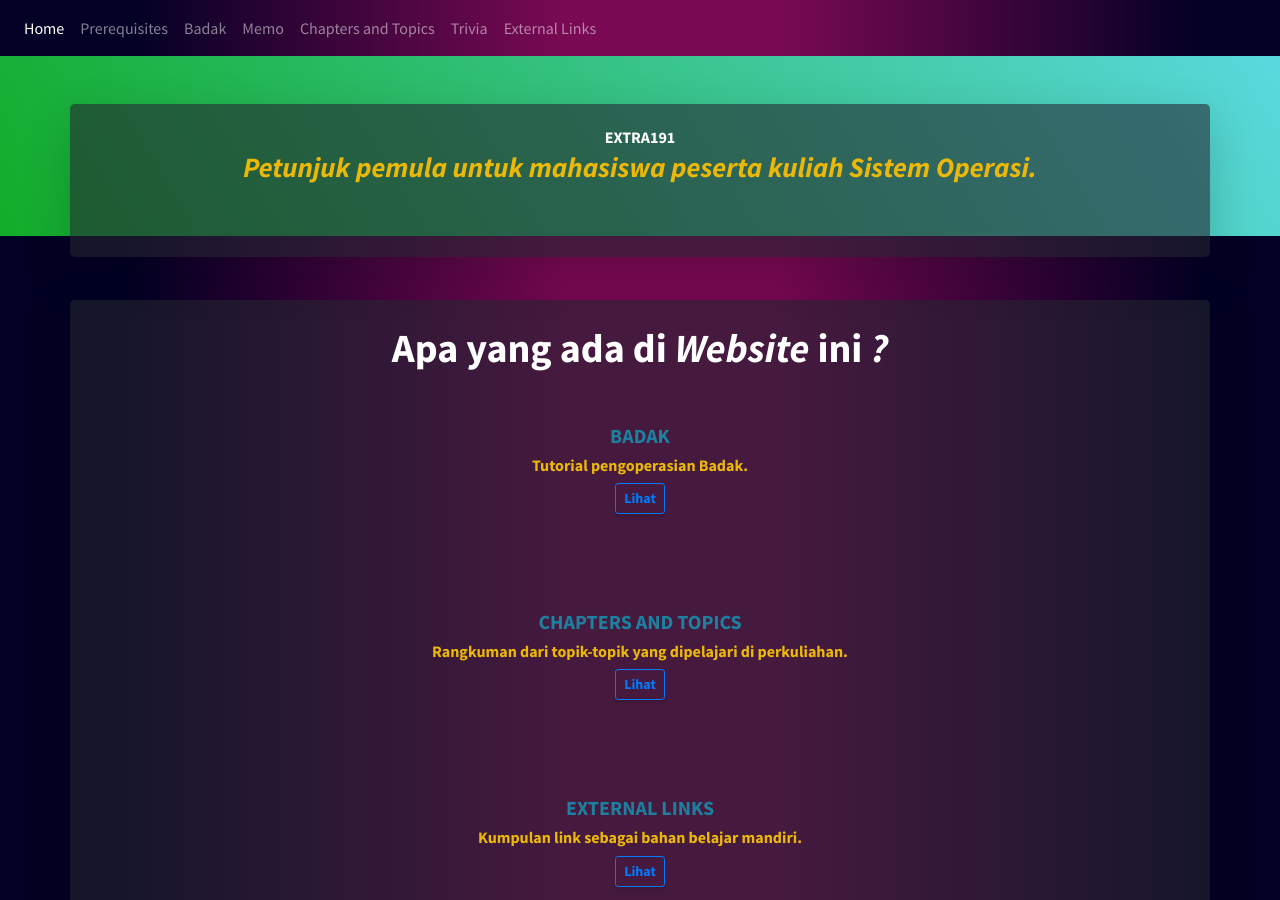
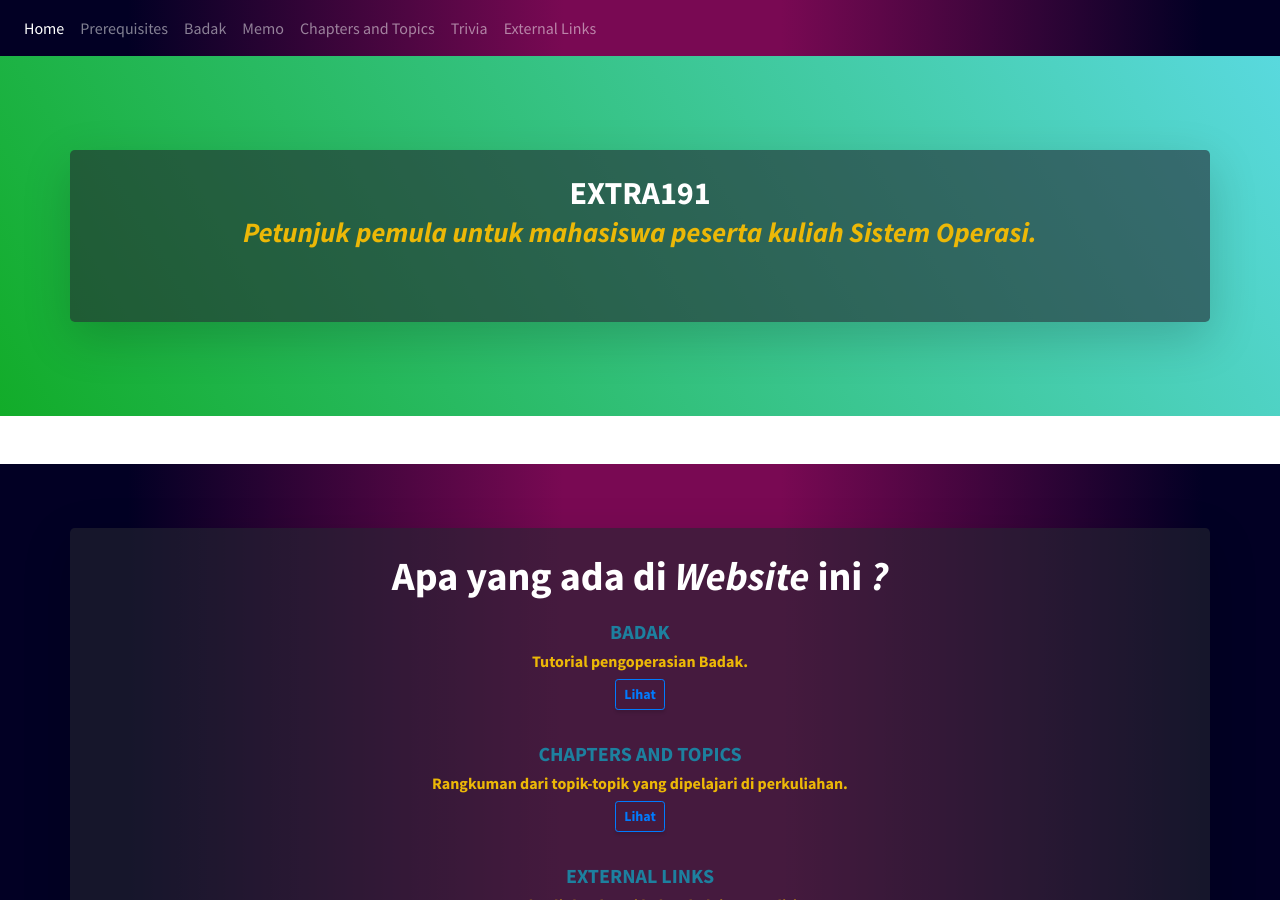
Before and after one commit to andriansyahp/extra191, a Jekyll site: the page built from index.html, in a window 1280 px wide and 900 px high. Built offline with Jekyll 4.4.1, drawn with Linux system fonts in a browser that asks for light colours.

```diff
--- a/_layouts/default.html
+++ b/_layouts/default.html
@@ -31,7 +31,7 @@
   {% include navbar.html %}
 
   <!-- Header -->
-  <header class="masthead d-flex">
+  <header class="masthead d-flex mb-5">
     <div class="container text-center my-auto rounded-lg shadow-lg p-4">
       <h1 class="mb-1 text-white" id="title">{{ page.title }}</h1>
       <h3 class="mb-5">
--- a/index.html
+++ b/index.html
@@ -35,7 +35,7 @@
     </div>         -->
     {% for page in site.pages %}
         {% if page.categories contains 'content' %}
-            <div class="text-center p-5">
+            <div class="text-center p-3">
                 <h5 class="text-primary text-center">{{page.title}}</h5>
                 <h6 class="text-center text-secondary">{{page.description}}</h6>
                 <a class="btn btn-outline-primary btn-sm" href = "{{ page.path }}" role="button">Lihat</a>
```
Also changed, not shown: css/extra191.min.css.
